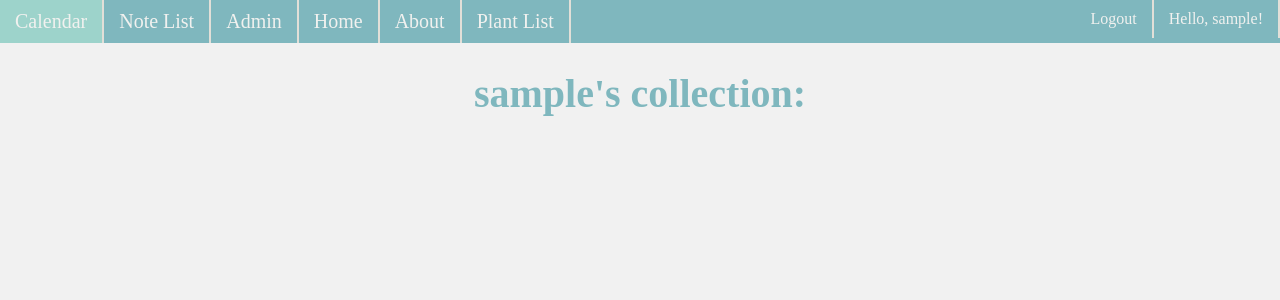
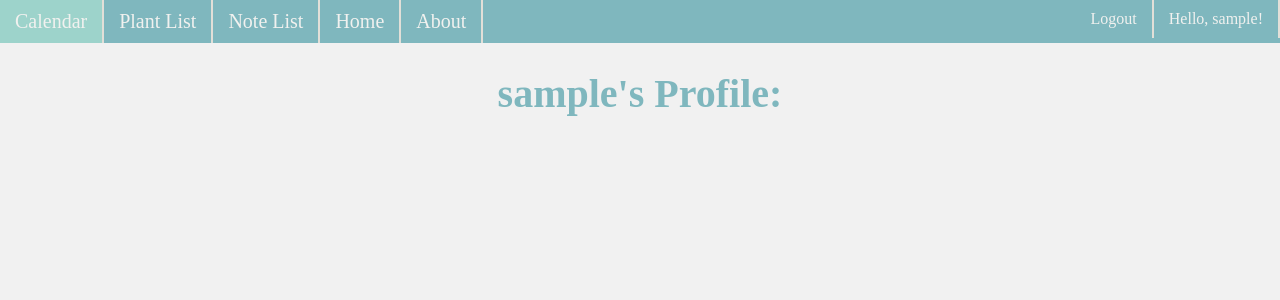
Before and after one commit to kfusilier/Planted, a Django app: a page that uses main_app/templates/base.html in a window 1280 px wide. Shown: the top 300 px of the page. Run offline with Django 4.2, Linux system fonts and the light colour scheme; the visitor is signed in with stand-in values (Sample User, id 1); data comes from the database, SQL or seed files in the repository; data that the repository does not hold is empty.

Commit message:
basic functionality working

```diff
--- a/main_app/templates/base.html
+++ b/main_app/templates/base.html
@@ -19,15 +19,15 @@
                 <li id="auth"><a href="{% url 'logout' %}">Logout</a></li>
             {% now 'n' as cur_month %}
                 <li class="navli"><a href="{% url 'calendar' user.username cur_month %}">Calendar</a></li>
+                <li class="navli"><a href="/plants">Plant List</a></li>
                 <li class="navli"><a href="/notes">Note List</a></li>
-                <li class="navli"><a href="/admin">Admin</a></li>
+                <!-- <li class="navli"><a href="/admin">Admin</a></li> -->
             {% else %}
                 <li id="auth"><a href="{% url 'login' %}">Login</a></li>
                 <li id="auth"><a href="{% url 'signup' %}">SignUp</a></li>
             {% endif %}
                 <li class="navli"><a href="/">Home</a></li>
                 <li class="navli"><a href="/about">About</a></li>
-                <li class="navli"><a href="/plants">Plant List</a></li>
             </ul>
         </nav>
             {% block content %}
--- a/main_app/templates/note_list.html
+++ b/main_app/templates/note_list.html
@@ -13,9 +13,9 @@ Note List
         <form>
             <div>
 				<a href="{% url 'note_create' %}">Add Note<br><br>
-                <input type="text" name="kind" placeholder="note title"/></a>
+                <!-- <input type="text" name="kind" placeholder="note title"/></a>
                 <input type="submit" value="Search"/>
-                <button><a href="{% url 'note_list' %}">Clear Search</a></button>
+                <button><a href="{% url 'note_list' %}">Clear Search</a></button> -->
             </div>
         </form>
         <!-- Plant_List Output  -->
--- a/main_app/templates/plant_list.html
+++ b/main_app/templates/plant_list.html
@@ -6,7 +6,7 @@ Plant List
 
 <body>
 {% block content %}
-    <Header id="headerStyle"><h3>{{header}}</h3></Header>
+    <Header id="headerStyle"><h3>Plant List</h3></Header>
 
     <div class='bodyStyle'>
         <!-- Search Form  -->
--- a/main_app/templates/profile.html
+++ b/main_app/templates/profile.html
@@ -2,13 +2,14 @@
 {% load static %}
 
 {% block title %}
-Profile 👤
+	Profile
 {% endblock %}
 
 <body>
 		{% block content %}
-		<Header id="headerStyle"><p>{{ username }}'s collection:</p></Header>
+		<Header id="headerStyle"><p>{{ username }}'s Profile:</p></Header>
 
+		<div class="bodyStyle">
 			{% for plant in plants %}
 				<img src="{{plant.img}}" alt="{{plant.kind}}"width="150" height="220">
 				<a href="/plants/{{ plant.id }}">
@@ -16,6 +17,7 @@ Profile 👤
 				</a>
 
 			{% endfor %}
+		</div>
 
 			{% endblock %}
 </body>
```
Also changed, not shown: main_app/templates/calendar.html (+5 -5 lines). Lines whose indentation alone changed are shown as unchanged.
